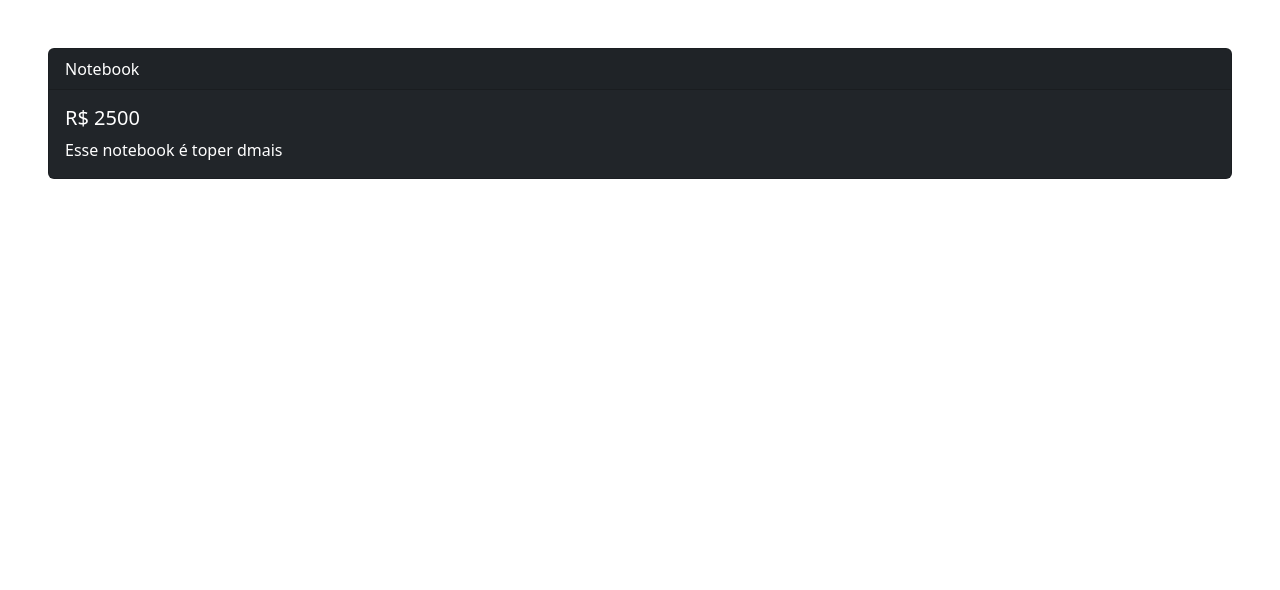
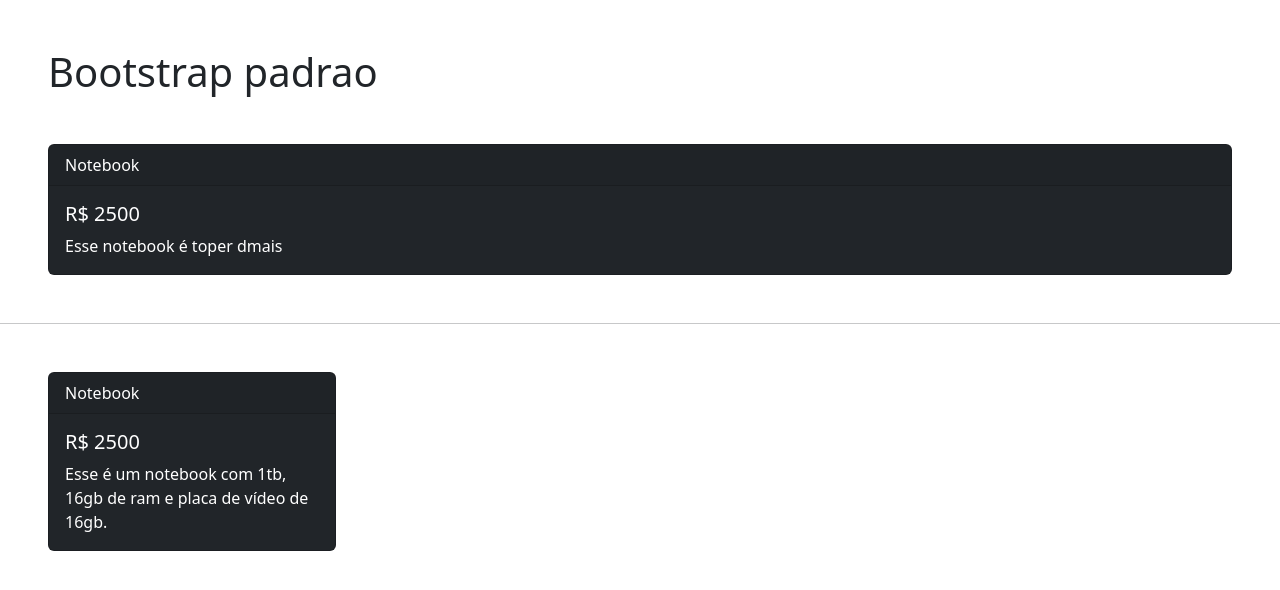
Before and after one commit to MarcioTomaz/React-origamid, a React (Create React App) app: page / in a window 1280 px wide. Shown: the top 590 px of the page. Built offline with nearby package versions, Linux system fonts and the light colour scheme; the HTML template or start-up script is replaced by a standard one.

Commit message:
add react bootstrap

```diff
--- a/package.json
+++ b/package.json
@@ -8,6 +8,7 @@
     "@testing-library/user-event": "^13.5.0",
     "bootstrap": "^5.2.0",
     "react": "^18.2.0",
+    "react-bootstrap": "^2.5.0",
     "react-dom": "^18.2.0",
     "react-scripts": "^2.1.3",
     "web-vitals": "^2.1.4"
--- a/src/App.js
+++ b/src/App.js
@@ -3,10 +3,15 @@
 import 'bootstrap/dist/js/bootstrap.bundle.min.js';
 import 'bootstrap/dist/css/bootstrap.min.css';
 
+import Card from 'react-bootstrap/Card';
+import CardHeader from "react-bootstrap/esm/CardHeader";
+
 const App = () => {
 
   return(
     <>
+
+    <h1 className="mx-5 my-5">Bootstrap padrao</h1>
       <div className="card bg-dark text-white m-5">
         <div className="card-header">Notebook</div>
         <div className="card-body">
@@ -14,6 +19,19 @@
           <p className="card-text">Esse notebook é toper dmais</p>
         </div>
       </div>
+
+      <hr />
+
+      <Card bg="dark" text="white" style={{ maxWidth: '18rem' }} className="m-5">
+        <Card.Header>Notebook</Card.Header>
+        <Card.Body>
+          <Card.Title>R$ 2500</Card.Title>
+          <Card.Text>
+            Esse é um notebook com 1tb, 16gb de ram e placa de vídeo de 16gb.
+          </Card.Text>
+        </Card.Body>
+      </Card>
+
     </>
   )
 }
```
Also changed, not shown: 2 other files (tests, documents, lock files or other folders).
